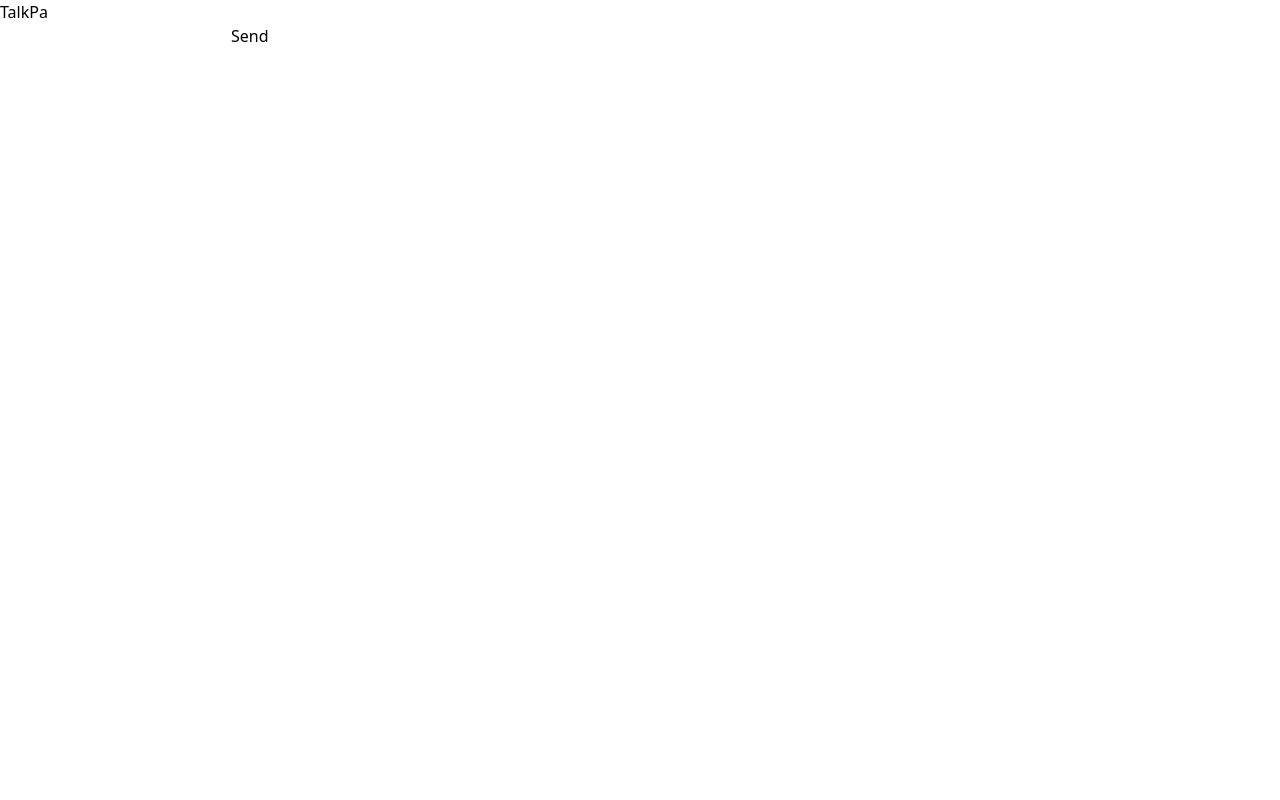
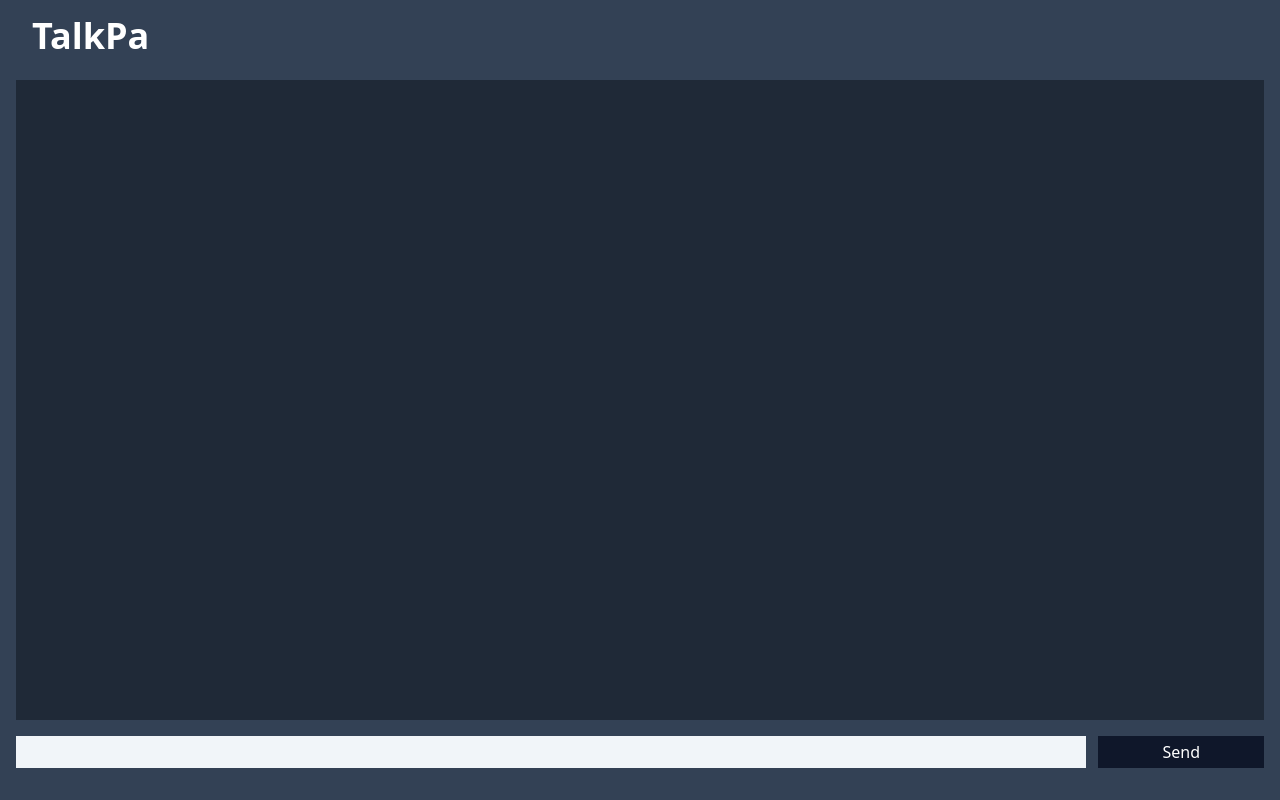
Before and after one commit to d4lion/TalkPa, a React (Vite) app in the folder client/: page / in a window 1280 px wide. Built offline with nearby package versions, Linux system fonts and the light colour scheme.

Commit message:
feat(create!): View styles

```diff
--- a/client/src/App.jsx
+++ b/client/src/App.jsx
@@ -2,15 +2,15 @@
 
 const App = () => {
   return (
-    <div>
-      <nav>
-        <h1>TalkPa</h1>
-      </nav>
+    <div className="bg-slate-700 px-4">
+      <div className="h-screen">
+        <nav className="h-[10%]">
+          <h1 className="text-4xl font-bold text-white p-4">TalkPa</h1>
+        </nav>
 
-      <section>
-        <div></div>
-      </section>
-      <div>
+        <section className="h-[80%] bg-gray-800">
+          <div></div>
+        </section>
         <Messagebar />
       </div>
     </div>
--- a/client/src/components/messagebar/MessageBar.jsx
+++ b/client/src/components/messagebar/MessageBar.jsx
@@ -18,18 +18,19 @@
 
   return (
     <>
-      <footer>
-        <form>
+      <form className=" flex gap-3 py-4">
         <input
           type="text"
           id="mensaje"
           name="mensaje"
           onChange={handleChange}
           value={message}
+          className=" text-black flex-grow p-1 bg-slate-100"
         />
-          <button onClick={handleClick}>Send</button>
+        <button onClick={handleClick} className="px-16 bg-slate-900 text-white">
+          Send
+        </button>
       </form>
-      </footer>
     </>
   )
 }
```
Lines whose indentation alone changed are shown as unchanged.
